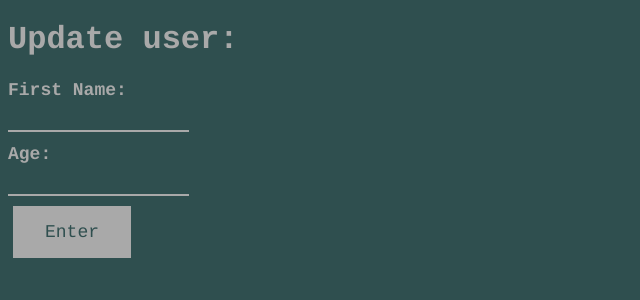
After one commit to oanchondo/s14lab1, a Flask app: template templates/update.html in a window 1280 px wide. The commit adds this page. Shown: the top 300 px of the page, without its empty margins (0-640 px from the left). Run offline with Flask 2, Linux system fonts and the light colour scheme; the template is opened without the code that fills it: values that come from a table or form of the project are taken from there, others are empty.

Commit message:
lab3 updates

```diff
--- a/app.py
+++ b/app.py
@@ -1,31 +1,120 @@
-from flask import Flask, render_template
-import joblib as joblib
+from flask import Flask, render_template, request, redirect, url_for
+from models.user import db, User
+from modules.userform import UserForm
+from faker import Faker
+from random import randint
+from dotenv import load_dotenv
+from pathlib import Path
+
+# TODO go to https://pypi.org/project/python-dotenv/ to create .env file to store passwords
+# path to .env file
+env_path=Path('.') / '.env'
+load_dotenv(dotenv_path=env_path)
+
+# access variables
+import os
+USER = os.getenv('USER')
+PASSWORD = os.getenv('PASSWORD')
+URI = os.getenv('URI')
 
 app = Flask(__name__)
 
-# Load ML model
-model = joblib.load('notebooks/train_test_split.pkl')
-model2 = joblib.load('notebooks/decision_tree.pkl')
+# Connect db to app
+app.config['SQLALCHEMY_DATABASE_URI'] = URI
+app.config['SQLALCHEMY_TRACK_MODIFICATIONS'] = False
+app.secret_key = os.getenv('PASSWORD')
+db.init_app(app)
 
-@app.route('/')
+# TODO style with either CSS or bootstrap = DONE
+
+@app.route('/', methods=['GET', 'POST'])
 def index():
+	form = UserForm()
+	# if request form
+	if form.validate_on_submit():
+		first_name = request.form['first_name']
+		age = request.form['age']
+		new_user = User(first_name=first_name, age=age)
+		db.session.add(new_user)
+		db.session.commit()
 
-    # Make prediction - features = ['BEDS', 'BATHS', 'SQFT', 'AGE', 'LOTSIZE', 'GARAGE']
-	prediction = model.predict([[3, 2, 2000, 70, 10903.0, 1]])[0][0].round(1)
-	prediction = str(prediction)
-	# Make prediction - features = ['BEDS', 'BATHS', 'SQFT', 'AGE', 'LOTSIZE', 'GARAGE']
-	prediction2 = model2.predict([[3, 2, 2000, 70, 10903.0, 1]])[0][0].round(1)
-	prediction2 = str(prediction2)
-	return render_template('index.html', pred=prediction, pred2=prediction2)
+	# Query all
+	users = User.query.all()
+	# Iterate and print
+	for user in users:
+		User.toString(user)
+
+	return render_template("index.html", users=users, form=form)
 
 
+# @route /adduser - GET, POST
+@app.route('/adduser', methods=['GET', 'POST'])
+def addUser():
+	form = UserForm()
+	# If GET
+	if request.method == 'GET':
+	    return render_template('adduser.html', form=form)
+	# If POST
+	else:
+	    if form.validate_on_submit():
+	        first_name = request.form['first_name']
+	        age = request.form['age']
+	        new_user = User(first_name=first_name, age=age)
+	        db.session.add(new_user)
+	        db.session.commit()
+	        return redirect(url_for('index'))
+	    else:
+	        return render_template('adduser.html', form=form)
 
-@app.route('/world')
-def hello_world():
-    return 'Hello, World!'
+# TODO create a read route for an individual user
+# nees to
+@app.route('/<first_name>')
+def show_user(first_name):
+	user = User.query.filter_by(first_name=first_name).first_or_404()
+	return render_template("user.html", user=user)
+
+# TODO create a route to delete a user by id
+@app.route('/delete', methods=['POST'])
+def delete():
+	user_id = request.form.get("user_id")
+	user = User.query.filter_by(user_id=user_id).delete()
+	db.session.commit()
+	return redirect(url_for("index"))
 
 
-@app.route('/<you>')
-def hello_you(you):
+# TODO create a route to update a user's name or age
+@app.route("/update", methods=["POST"])
+def update():
+	# distinguish between old and new name/age
+	newname = request.form.get("newname")
+	oldname = request.form.get("oldname")
+	newage = request.form.get("newage")
+	oldage = request.form.get("oldage")
 
-    return f'Hello, {you}!'
+	# search for in db and update
+	user = User.query.filter_by(first_name=oldname).first()
+	user.first_name = newname
+	user = User.query.filter_by(age=oldage).first()
+	user.age = newage
+
+	# save changes
+	db.session.commit()
+	return redirect(url_for("index"))
+
+# TODO create a route that can generate mock data of any amount(names can be nonsense)
+@app.route("/fake", methods=['GET', 'POST'])
+def fake():
+	# load Faker()
+	fake = Faker()
+	# generate data
+	first_name = fake.name().replace(" ","")
+	age = randint(0,100)
+
+	# store into db
+	new_user = User(first_name=first_name, age=age)
+	db.session.add(new_user)
+	db.session.commit()
+	return redirect(url_for('index'))
+
+# Done improve the styling of your site
+# TODO (EC) introduce validation features that require user confirmation for deleting/updating
--- /dev/null
+++ b/modules/userform.py
@@ -0,0 +1,10 @@
+from flask_wtf import FlaskForm
+from wtforms import StringField, IntegerField, SubmitField
+from wtforms.validators import DataRequired
+
+
+class UserForm(FlaskForm):
+	first_name = StringField('First Name', validators=[DataRequired()])
+	age = IntegerField('Age', validators=[DataRequired()])
+	user_id = IntegerField('ID')
+	submit = SubmitField('Enter')
--- a/static/css/index.css
+++ b/static/css/index.css
@@ -1,3 +1,44 @@
+body {
+  background-color: rgb(47, 79, 79);
+}
+
 h1 {
-    color: rgba(0, 0, 64, 1);
+  color: rgb(169, 169, 169);
+  font-family: courier;
 }
+h4 {
+  color: rgb(169, 169, 169);
+  font-family: courier;
+}
+
+p {
+  font-family: courier;
+  font-size: 20px;
+  color: rgb(255, 250, 240);
+}
+
+#myId{
+	color: rgb(169, 169, 169);
+ 	font-family: courier;
+ 	font-size: 18px;
+}
+
+
+input {
+	border: none;
+ 	border-bottom: 2px solid rgb(169, 169, 169);
+ 	background-color: rgb(47, 79, 79);
+
+}
+
+input[type=button], input[type=submit], input[type=reset] {
+ 	background-color: rgb(169, 169, 169);
+ 	border: none;
+ 	color: rgb(47, 79, 79);
+   	font-family: courier;
+	font-size: 18px;
+ 	padding: 16px 32px;
+ 	text-decoration: none;
+ 	margin: 10px 5px;
+ 	cursor: pointer;
+  }
--- /dev/null
+++ b/templates/update.html
@@ -0,0 +1,40 @@
+<!doctype html>
+<html lang="en">
+<head>
+    <meta charset="UTF-8">
+    <meta name="viewport"
+        content="width=device-width, user-scalable-no, initial-scale=1.0, minimum-scale=1.0">
+    <meta http-equiv="X-UA-Compatible" content="ie=edge">
+    <title>Delete a User</title>
+
+    <!--Styles -->
+    <link href="{{ url_for('static', filename='./css/index.css') }}" rel="stylesheet">
+</head>
+<body>
+<h1>Update user:</h1>
+<form class="user-form" method="POST" action="/delete">
+    {{ form.hidden_tag() }}
+    <div class="user-form-group">
+        <h1 class="myClass" id=myId>{{ form.first_name.label }}: </h1>
+        {{ form.first_name }}
+        {% if form.first_name.errors %}
+            {% for error in form.first_name.errors %}
+                <p class="user-error-message">{{ error }}</p>
+            {% endfor %}
+        {% endif %}
+    </div>
+    <div class="user-form-group">
+        <h1 class="myClass" id=myId>{{ form.age.label }}: </h1>
+        {{ form.age }}
+        {% if form.age.errors %}
+            {% for error in form.age.errors %}
+                <p class="user-error-message">{{ error }}</p>
+            {% endfor %}
+        {% endif %}
+    </div>
+    <div class="user-form-submit">
+        {{ form.submit }}
+    </div>
+</form>
+</body>
+</html>
```
Also changed, not shown: models/user.py (added, +15 -0 lines), requirements.txt (+19 -0 lines), templates/adduser.html (added, +40 -0 lines), templates/confirm.html (added, +24 -0 lines), templates/deleteuser.html (added, +31 -0 lines), templates/index.html (+64 -4 lines), templates/layout.html (added, +13 -0 lines), templates/user.html (added, +19 -0 lines), modules/__init__.py (added), readme.md (added), 1 other file.
